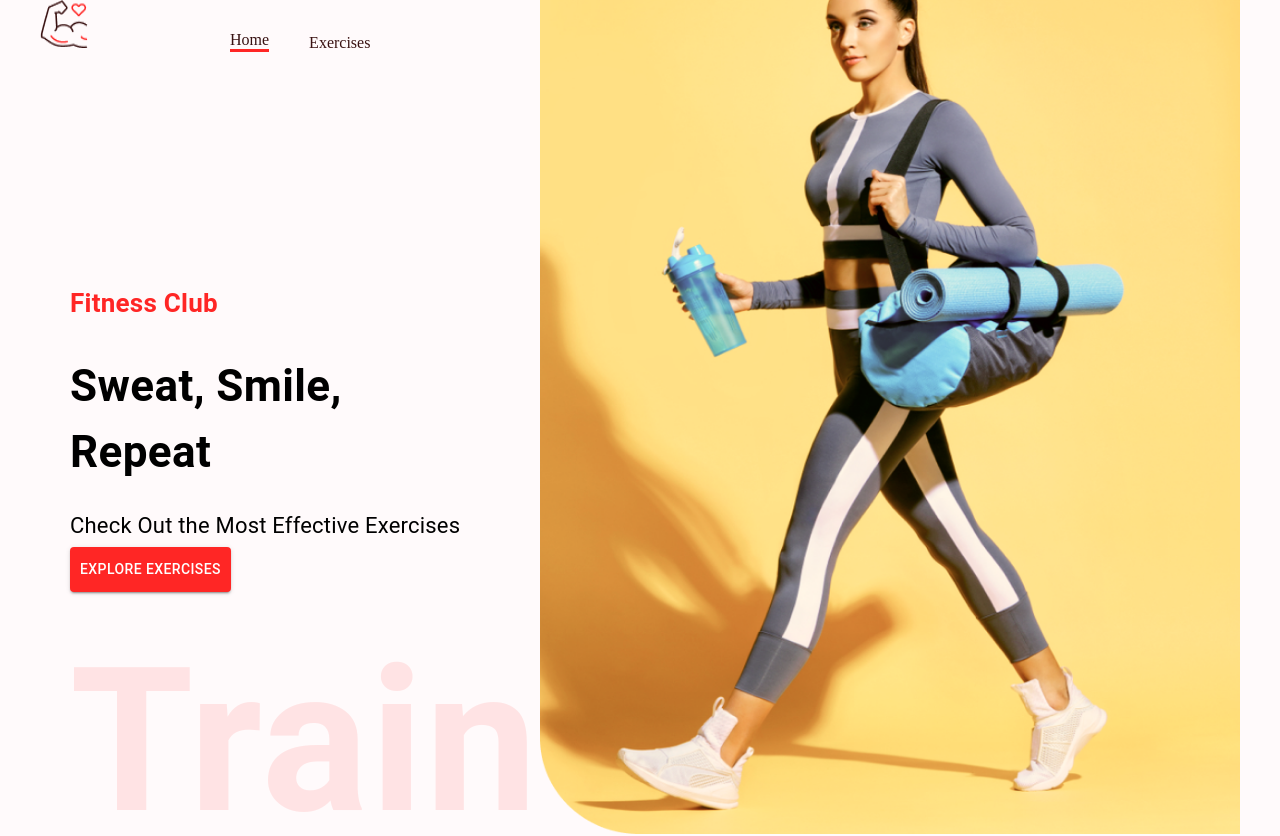
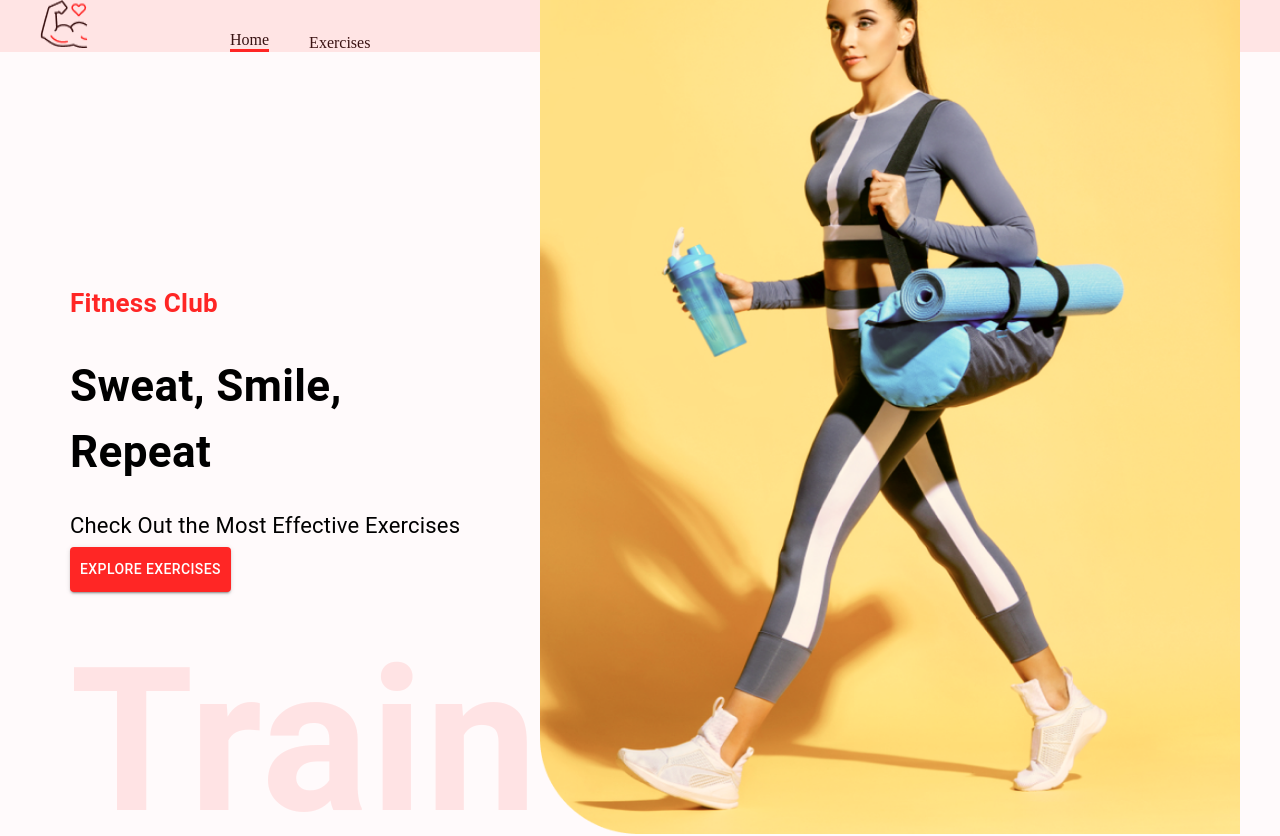
Before and after one commit to DakshTevathia/FitnessApp, a React (Create React App) app: page / in a window 1280 px wide. Shown: the top 836 px of the page. Built offline with nearby package versions, Linux system fonts and the light colour scheme; no server answers.

Commit message:
UI changes in Navbar

```diff
--- a/src/components/Navbar.js
+++ b/src/components/Navbar.js
@@ -3,9 +3,10 @@ import { Link } from 'react-router-dom';
 import { Stack } from '@mui/material';
 import Logo from "../assets/images/Logo.png";
 
+
 const Navbar = () => {
     return (
-        <div>
+        <div style={{ top: 0, backgroundColor: "#ff010017", zIndex: 2 }}>
             <Stack direction="row" justify content="space-around" sx={{ gap: { sm: "122px", xs: '40px', mt: { sm: "32px", xs: "20px" } }, justifyContent: 'none' }} px="20px">
                 <Link to="/">
                     <img src={Logo} alt="Logo" style={{ width: "48px", height: "48px", margin: '0 20px' }} />
@@ -16,7 +17,7 @@ const Navbar = () => {
                     <Link to="#exercises" style={{ textDecoration: 'none', color: "#3A1212" }}>Exercises</Link>
                 </Stack>
             </Stack>
-        </div>
+        </div >
 
     )
 }
```
